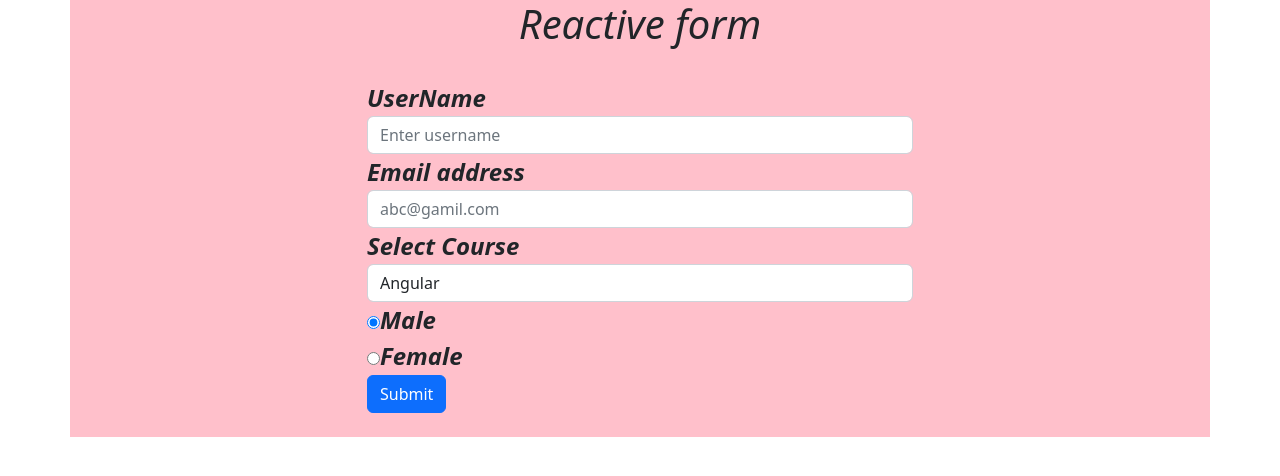
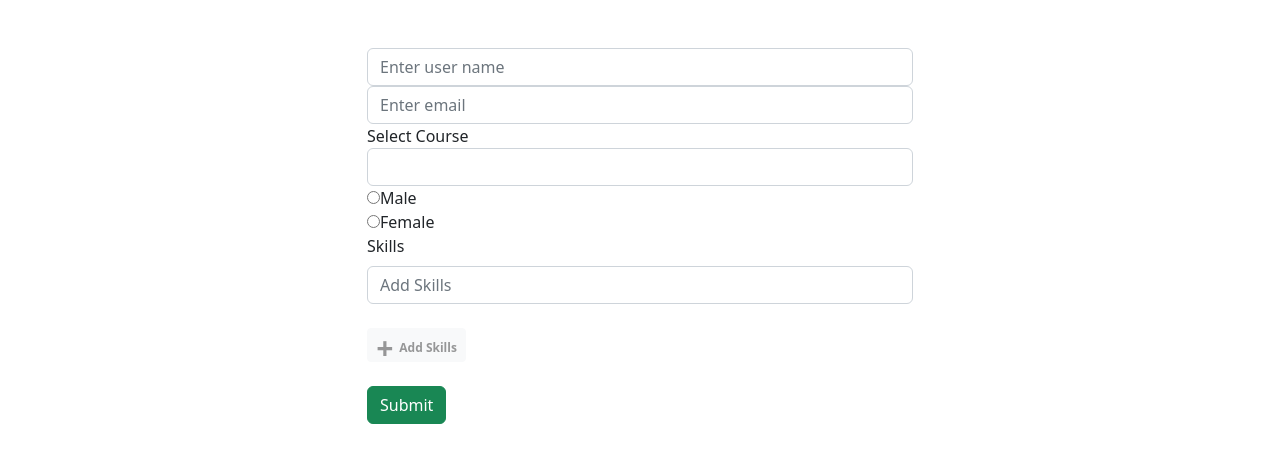
Before and after one commit to parshuramRathod/angularapp, an Angular app: page / in a window 1280 px wide. Shown: the top 476 px of the page. Built offline with nearby package versions, Linux system fonts and the light colour scheme.

Commit message:
learned nested form group
learned nested form group

```diff
--- a/src/app/app.component.html
+++ b/src/app/app.component.html
@@ -117,7 +117,7 @@
 
 <!-- <app-asment-simple-form></app-asment-simple-form> -->
 
-<!-- <app-reactiveform></app-reactiveform> -->
+<app-reactiveform></app-reactiveform>
 
-<app-asment-reactive-form></app-asment-reactive-form>
+<!-- <app-asment-reactive-form></app-asment-reactive-form> -->
 <router-outlet></router-outlet>
--- a/src/app/reactiveform/reactiveform.component.css
+++ b/src/app/reactiveform/reactiveform.component.css
@@ -1,3 +1,23 @@
-input.ng-invalid.ng-touched{
-    border: 2px solid red;
+input.ng-invalid.ng-touched {
+    border: 1px solid red;
+    box-shadow: 0 0 13px #ff000021;
 }
+
+.btn-add {
+    font-size: 12px;
+    font-weight: 700;
+    color: rgba(0, 0, 0, 0.397);
+}
+.btn-add i {
+    font-size: 30px;
+    line-height: 15px;
+    display: inline-block;
+    position: relative;
+    top: 7px;
+    margin-right: 3px;
+}
+.btn-add:hover{
+    border: 1px solid #007bff;
+    background: #fff;
+    color: #007bff;
+}
--- a/src/app/reactiveform/reactiveform.component.html
+++ b/src/app/reactiveform/reactiveform.component.html
@@ -1,41 +1,58 @@
 <div class="container">
     <div class="row justify-content-center">
-        <div class="col=md-6 text-left rounded py-5">
+        <div class="col-md-6 text-left rounded py-5">
             <form [formGroup]="myReactiveForm" (ngSubmit)="OnSubmit()">
+                <div formGroupName="userDetails">
                 <div class="form-group">
-                    <input type="text" class="form-control" placeholder="Enter username" id="username"
-                        formControlName="username">
-                    <small class="text-danger"
-                        *ngIf="!myReactiveForm.get('username').valid && myReactiveForm.get('username').touched">
-                        <small *ngIf="myReactiveForm.get('username').errors['required']">Please enter valid username</small>
-                        <small *ngIf="formControl===myReactiveForm.get('username').errors['notAllowedNames']">{{myReactiveForm.get('username').value}} is not allowed</small>
+                    <input type="text" class="form-control"  id="username" formControlName="username" placeholder="Enter user name " >
+                    <small class="text-danger" *ngIf="!myReactiveForm.get('userDetails.username').valid && myReactiveForm.get('userDetails.username').touched">
+                        <small *ngIf="myReactiveForm.get('userDetails.username').errors['required']">Please enter user name</small>
+
+                        <small *ngIf="myReactiveForm.get('userDetails.username').errors['namesNotAllowed']">User name not allowed {{myReactiveForm.get('userDetails.username').value}}</small>
                     </small>
                 </div>
-                <div class="form-grpup">
-                    <input type="text" class="form-control" placeholder="Enter email" id="email"
-                        formControlName="email">
-                    <small class="text-danger"
-                        *ngIf="!myReactiveForm.get('email').valid && myReactiveForm.get('email').touched">Please enter
-                        valid email</small>
+                <div class="form-group">
+                    <input type="text"  id="email" class="form-control" formControlName="email" placeholder="Enter email" >
+                 <small class="text-danger" *ngIf="!myReactiveForm.get('userDetails.email').valid && myReactiveForm.get('userDetails.email').touched">
+                    Please enter valid email
+                 </small>
+                </div>
                 </div>
                 <div class="form-group">
                     <label for="course">Select Course</label>
-                    <select class="form-control" formControlName="course" id="course">
+                    <select class="form-control" formControlName="course" id="course" >
                         <option value="Angular">Angular</option>
                         <option value="HTML">HTML</option>
                         <option value="JavaScript">JavaScript</option>
                     </select>
                 </div>
+
                 <div class="form-group">
-                    <div class="custom-control cutstom-radio" *ngFor="let gender of genders">
+                    <div class="custom-control custom-radio" *ngFor="let gender of genders">
 
-                        <input type="radio" id="{{gender.id}}" value="{{gender.value}}" formControlName="gender"
-                            class="custom-control-input">
-                        <label for="{{gender.id}}">{{gender.value}}</label>
-                    </div>
+                      <input type="radio" id="{{gender.id}}" value="{{gender.value}}" class="custom-control-input" formControlName="gender">
+                    <label for="{{gender.id}}">{{gender.value}}</label>
+                </div>
+                </div>
+                <div class="form-group" formArrayName="skills">
+                    <label >Skills</label>
+                    <ng-container *ngFor="let skill of this.myReactiveForm.get('skills').controls; index as i">
+                        <input type="text" class="form-control mt-2" formControlName="{{i}}" placeholder="Add Skills">
+                    </ng-container>
+                    <button class="btn btn-light btn-sm mt-4 btn-add" (click)="OnAddSkills()"><i>+</i> Add Skills</button>
                 </div>
                 <button class="btn btn-success mt-4">Submit</button>
             </form>
         </div>
+        <div class="row justify-content-center mt-2" *ngIf="submitted">
+            <div class="col-md-6 rounded shadow py-4">
+                <h2>Reactive Form Data</h2>
+                <p>User Name : <strong>{{myReactiveForm.get('userDetails.username').value}}</strong></p>
+                <p>User Email : <strong>{{myReactiveForm.get('userDetails.email').value}}</strong></p>
+                <p>Selected Course : <strong>{{myReactiveForm.get('course').value}}</strong></p>
+                <p>Gender : <strong>{{myReactiveForm.get('gender').value}}</strong></p>
+
+            </div>
+        </div>
     </div>
 </div>
--- a/src/app/reactiveform/reactiveform.component.ts
+++ b/src/app/reactiveform/reactiveform.component.ts
@@ -1,5 +1,7 @@
 import { Component, OnInit } from '@angular/core';
-import { FormControl, FormGroup, Validators } from '@angular/forms';
+import { FormArray, FormControl, FormGroup, Validators } from '@angular/forms';
+import { Observable } from 'rxjs';
+
 
 @Component({
   selector: 'app-reactiveform',
@@ -7,44 +9,89 @@ import { FormControl, FormGroup, Validators } from '@angular/forms';
   styleUrls: ['./reactiveform.component.css']
 })
 export class ReactiveformComponent implements OnInit {
-  myReactiveForm: FormGroup;
-  notAllowedNames=['Codemind','Technology'];
-  genders= [
+  submitted: boolean = false;
+  notAllowedNames = ['Codemind', 'Technology'];
+  genders = [
     {
       id: '1',
-      value: 'male'
+      value: 'Male'
     },
     {
       id: '2',
       value: 'Female'
     }
   ]
+  myReactiveForm: FormGroup;
   constructor() {
     this.createForm();
-
   }
 
   ngOnInit() {
+
+    // setTimeout(() => {
+    //   this.myReactiveForm.setValue({
+    //     'userDetails' : {
+    //       'username': 'Codemind1122',
+    //       'email': 'test@gmail.com'
+    //     },
+    //     'course': 'HTML',
+    //     'gender': 'Male'
+    //   })
+    // }, 3500);
+
+    // setTimeout(() => {
+    //   this.myReactiveForm.patchValue({
+    //     'userDetails' : {
+    //       'username': 'Codemind1122',
+    //       'email': 'test@gmail.com'
+    //     }
+    //   })
+    // }, 3500);
   }
 
-  createForm() {
+  createForm(){
     this.myReactiveForm = new FormGroup({
-      'username': new FormControl('', [Validators.required,this.NaNames.bind(this)]),
-      'email': new FormControl('', [Validators.required, Validators.email]),
-      'course': new FormControl('Angular'),
-      'gender': new FormControl('male')
+      'userDetails': new FormGroup({
+        'username': new FormControl('', [Validators.required, this.NaNames.bind(this)]),
+        'email': new FormControl('', [Validators.required, Validators.email], this.NaEmails)
+      }),
+      'course': new FormControl(''),
+      'gender': new FormControl(''),
+      'skills': new FormArray([
+       new FormControl(null, Validators.required)
+      ])
     })
-
   }
-
-  OnSubmit() {
+  OnSubmit()
+  {
+    this.submitted = true;
     console.log(this.myReactiveForm);
 
   }
-NaNames(control:FormControl){
-  if(this.notAllowedNames.indexOf(control.value)!==-1){
-    return {'nameNotAllowed':true}
+  OnAddSkills() {
+   (<FormArray>this.myReactiveForm.get('skills')).push(new FormControl(null, Validators.required));
   }
-  return null;
+  NaNames(control:FormControl)
+  {
+    //  this.notAllowedNames=   api/getNams
+    if(this.notAllowedNames.indexOf(control.value) !== -1) {
+      return {'namesNotAllowed': true}
+    }
+    return null;
+  }
+  NaEmails(control:FormControl): Promise<any> | Observable<any> {
+    const myResponse = new Promise<any>((resolve, reject) => {
+      setTimeout(() => {
+        if(control.value === 'codemindtechnology@gmail.com'){
+          resolve({'emailNotAllowed': true})
+        } else {
+          resolve(null)
+        }
+      }, 3000);
+    })
+    return myResponse;
+  }
+
+
+
 }
-}
```
